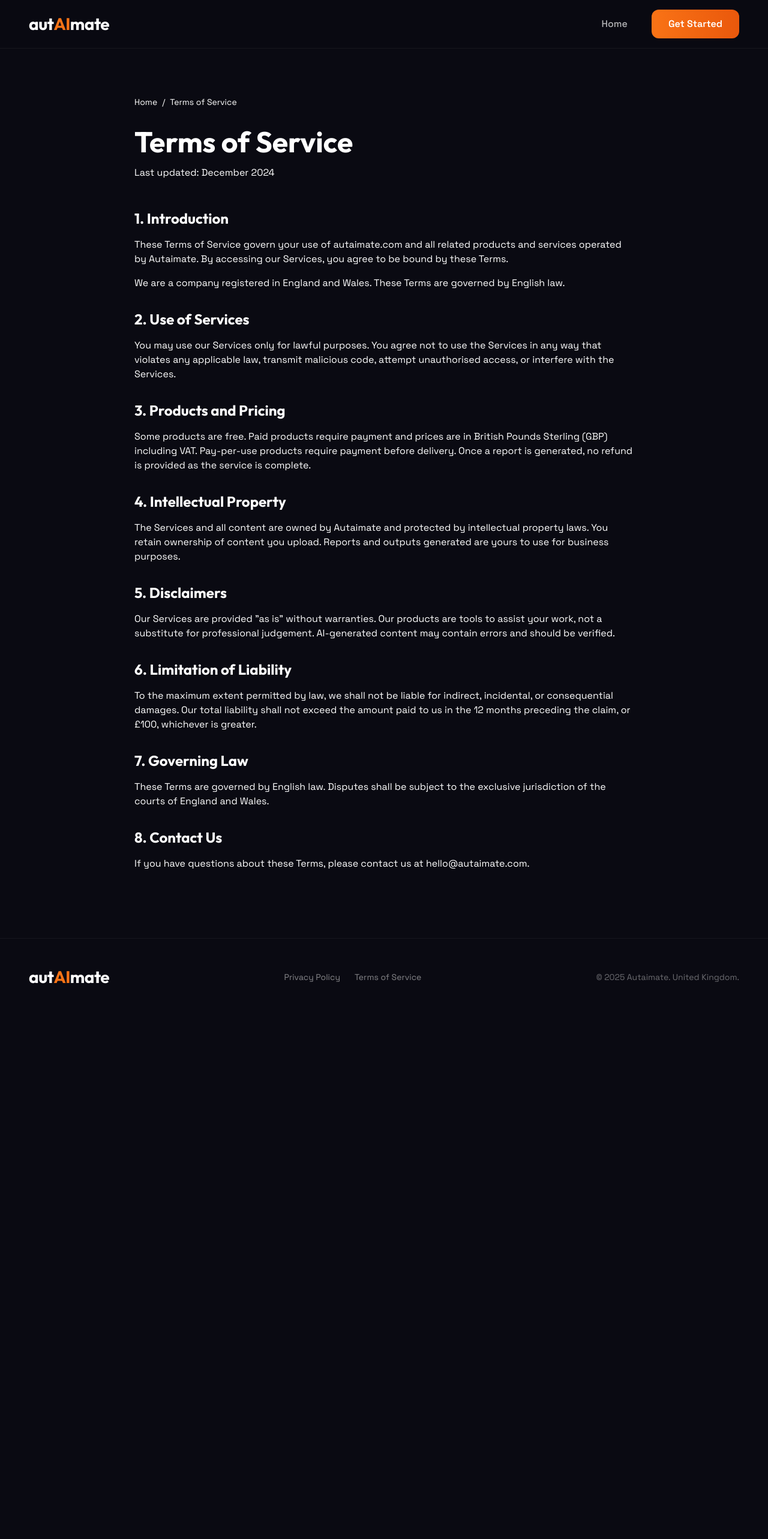
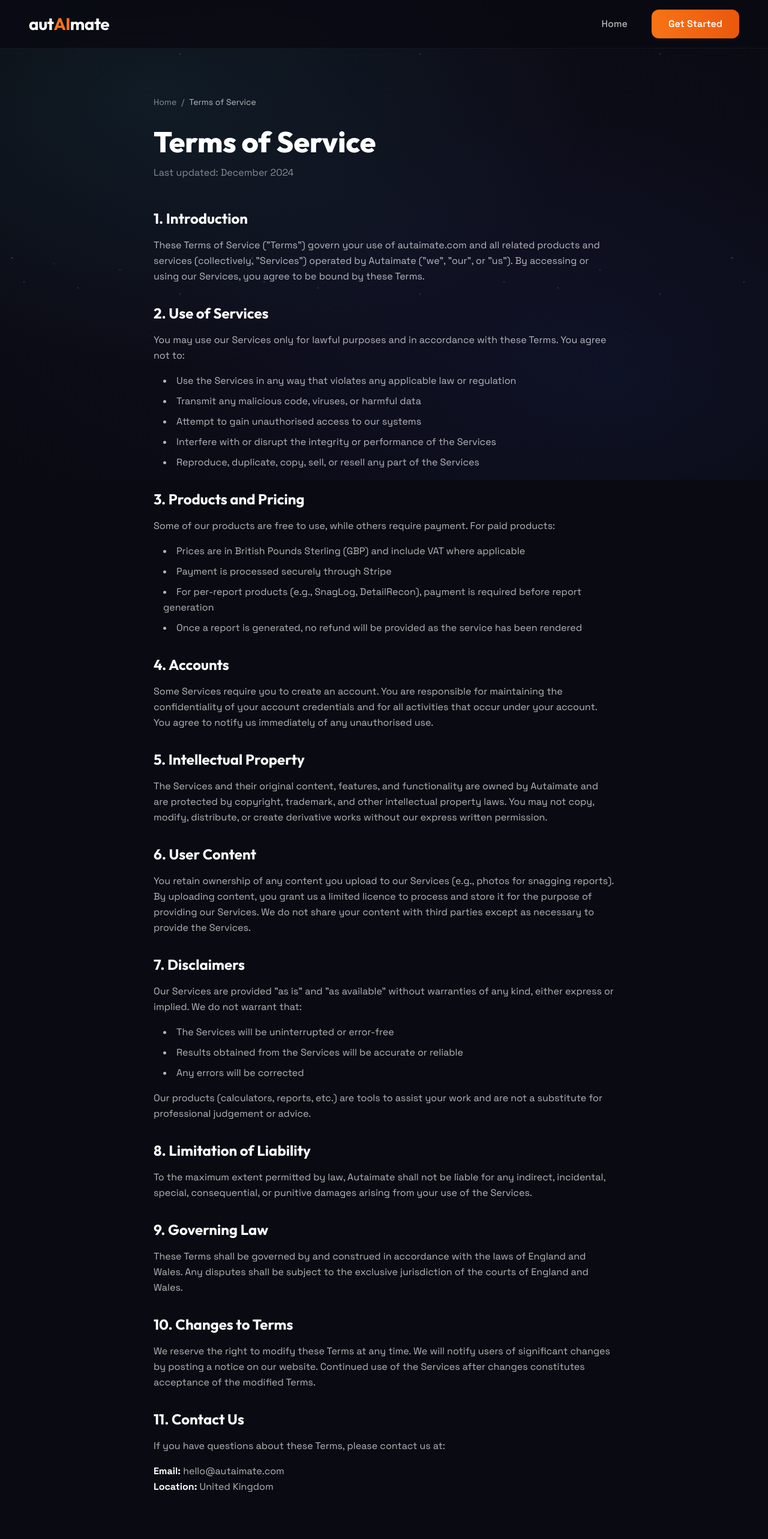
Before and after one commit to Agricog/autaimate, a React (Vite) app: page /terms in a window 1280 px wide. Shown: the top 2566 px of the page at 60% size. Before the commit the page ends 1693 px from the top, so only its background shows below. Built offline with nearby package versions, Linux system fonts and the light colour scheme.

Commit message:
Update Terms.tsx

```diff
--- a/src/pages/Terms.tsx
+++ b/src/pages/Terms.tsx
@@ -10,62 +10,99 @@ export default function Terms() {
 
   return (
     <Layout>
-      <section className="pt-32 lg:pt-40 pb-20 lg:pb-28">
-        <div className="max-w-4xl mx-auto px-6 lg:px-8">
+      <div className="cosmic-bg" />
+      <div className="stars" />
+      <section className="pt-32 lg:pt-40 pb-20 px-6 lg:px-12">
+        <div className="max-w-3xl mx-auto">
           <nav className="mb-8">
-            <ol className="flex items-center gap-2 text-sm">
-              <li><Link to="/" className="text-surface-500 hover:text-brand-600">Home</Link></li>
-              <li className="text-surface-400">/</li>
-              <li className="text-surface-700">Terms of Service</li>
+            <ol className="flex gap-2 text-sm text-white/50">
+              <li><Link to="/" className="hover:text-orange-500">Home</Link></li>
+              <li>/</li>
+              <li className="text-white/70">Terms of Service</li>
             </ol>
           </nav>
 
-          <h1 className="font-display text-4xl lg:text-5xl font-bold text-surface-900 mb-4">Terms of Service</h1>
-          <p className="text-surface-500 mb-12">Last updated: December 2024</p>
+          <h1 className="font-display text-4xl lg:text-5xl font-extrabold mb-4">Terms of Service</h1>
+          <p className="text-white/50 mb-12">Last updated: December 2024</p>
 
-          <div className="prose prose-lg max-w-none">
-            <div className="space-y-8 text-surface-600">
+          <div className="space-y-8 text-white/70 leading-relaxed">
             <section>
-                <h2 className="font-display text-2xl font-bold text-surface-900 mb-4">1. Introduction</h2>
-                <p>These Terms of Service govern your use of autaimate.com and all related products and services operated by Autaimate. By accessing our Services, you agree to be bound by these Terms.</p>
-                <p className="mt-4">We are a company registered in England and Wales. These Terms are governed by English law.</p>
+              <h2 className="font-display text-2xl font-bold text-white mb-4">1. Introduction</h2>
+              <p>These Terms of Service ("Terms") govern your use of autaimate.com and all related products and services (collectively, "Services") operated by Autaimate ("we", "our", or "us"). By accessing or using our Services, you agree to be bound by these Terms.</p>
             </section>
 
             <section>
-                <h2 className="font-display text-2xl font-bold text-surface-900 mb-4">2. Use of Services</h2>
-                <p>You may use our Services only for lawful purposes. You agree not to use the Services in any way that violates any applicable law, transmit malicious code, attempt unauthorised access, or interfere with the Services.</p>
+              <h2 className="font-display text-2xl font-bold text-white mb-4">2. Use of Services</h2>
+              <p className="mb-4">You may use our Services only for lawful purposes and in accordance with these Terms. You agree not to:</p>
+              <ul className="list-disc list-inside space-y-2 ml-4">
+                <li>Use the Services in any way that violates any applicable law or regulation</li>
+                <li>Transmit any malicious code, viruses, or harmful data</li>
+                <li>Attempt to gain unauthorised access to our systems</li>
+                <li>Interfere with or disrupt the integrity or performance of the Services</li>
+                <li>Reproduce, duplicate, copy, sell, or resell any part of the Services</li>
+              </ul>
             </section>
 
             <section>
-                <h2 className="font-display text-2xl font-bold text-surface-900 mb-4">3. Products and Pricing</h2>
-                <p>Some products are free. Paid products require payment and prices are in British Pounds Sterling (GBP) including VAT. Pay-per-use products require payment before delivery. Once a report is generated, no refund is provided as the service is complete.</p>
+              <h2 className="font-display text-2xl font-bold text-white mb-4">3. Products and Pricing</h2>
+              <p className="mb-4">Some of our products are free to use, while others require payment. For paid products:</p>
+              <ul className="list-disc list-inside space-y-2 ml-4">
+                <li>Prices are in British Pounds Sterling (GBP) and include VAT where applicable</li>
+                <li>Payment is processed securely through Stripe</li>
+                <li>For per-report products (e.g., SnagLog, DetailRecon), payment is required before report generation</li>
+                <li>Once a report is generated, no refund will be provided as the service has been rendered</li>
+              </ul>
             </section>
 
             <section>
-                <h2 className="font-display text-2xl font-bold text-surface-900 mb-4">4. Intellectual Property</h2>
-                <p>The Services and all content are owned by Autaimate and protected by intellectual property laws. You retain ownership of content you upload. Reports and outputs generated are yours to use for business purposes.</p>
+              <h2 className="font-display text-2xl font-bold text-white mb-4">4. Accounts</h2>
+              <p>Some Services require you to create an account. You are responsible for maintaining the confidentiality of your account credentials and for all activities that occur under your account. You agree to notify us immediately of any unauthorised use.</p>
             </section>
 
             <section>
-                <h2 className="font-display text-2xl font-bold text-surface-900 mb-4">5. Disclaimers</h2>
-                <p>Our Services are provided "as is" without warranties. Our products are tools to assist your work, not a substitute for professional judgement. AI-generated content may contain errors and should be verified.</p>
+              <h2 className="font-display text-2xl font-bold text-white mb-4">5. Intellectual Property</h2>
+              <p>The Services and their original content, features, and functionality are owned by Autaimate and are protected by copyright, trademark, and other intellectual property laws. You may not copy, modify, distribute, or create derivative works without our express written permission.</p>
             </section>
 
             <section>
-                <h2 className="font-display text-2xl font-bold text-surface-900 mb-4">6. Limitation of Liability</h2>
-                <p>To the maximum extent permitted by law, we shall not be liable for indirect, incidental, or consequential damages. Our total liability shall not exceed the amount paid to us in the 12 months preceding the claim, or £100, whichever is greater.</p>
+              <h2 className="font-display text-2xl font-bold text-white mb-4">6. User Content</h2>
+              <p>You retain ownership of any content you upload to our Services (e.g., photos for snagging reports). By uploading content, you grant us a limited licence to process and store it for the purpose of providing our Services. We do not share your content with third parties except as necessary to provide the Services.</p>
             </section>
 
             <section>
-                <h2 className="font-display text-2xl font-bold text-surface-900 mb-4">7. Governing Law</h2>
-                <p>These Terms are governed by English law. Disputes shall be subject to the exclusive jurisdiction of the courts of England and Wales.</p>
+              <h2 className="font-display text-2xl font-bold text-white mb-4">7. Disclaimers</h2>
+              <p className="mb-4">Our Services are provided "as is" and "as available" without warranties of any kind, either express or implied. We do not warrant that:</p>
+              <ul className="list-disc list-inside space-y-2 ml-4">
+                <li>The Services will be uninterrupted or error-free</li>
+                <li>Results obtained from the Services will be accurate or reliable</li>
+                <li>Any errors will be corrected</li>
+              </ul>
+              <p className="mt-4">Our products (calculators, reports, etc.) are tools to assist your work and are not a substitute for professional judgement or advice.</p>
             </section>
 
             <section>
-                <h2 className="font-display text-2xl font-bold text-surface-900 mb-4">8. Contact Us</h2>
-                <p>If you have questions about these Terms, please contact us at hello@autaimate.com.</p>
+              <h2 className="font-display text-2xl font-bold text-white mb-4">8. Limitation of Liability</h2>
+              <p>To the maximum extent permitted by law, Autaimate shall not be liable for any indirect, incidental, special, consequential, or punitive damages arising from your use of the Services.</p>
             </section>
-            </div>
+
+            <section>
+              <h2 className="font-display text-2xl font-bold text-white mb-4">9. Governing Law</h2>
+              <p>These Terms shall be governed by and construed in accordance with the laws of England and Wales. Any disputes shall be subject to the exclusive jurisdiction of the courts of England and Wales.</p>
+            </section>
+
+            <section>
+              <h2 className="font-display text-2xl font-bold text-white mb-4">10. Changes to Terms</h2>
+              <p>We reserve the right to modify these Terms at any time. We will notify users of significant changes by posting a notice on our website. Continued use of the Services after changes constitutes acceptance of the modified Terms.</p>
+            </section>
+
+            <section>
+              <h2 className="font-display text-2xl font-bold text-white mb-4">11. Contact Us</h2>
+              <p>If you have questions about these Terms, please contact us at:</p>
+              <p className="mt-4">
+                <strong className="text-white">Email:</strong> hello@autaimate.com<br />
+                <strong className="text-white">Location:</strong> United Kingdom
+              </p>
+            </section>
           </div>
         </div>
       </section>
```
Lines whose indentation alone changed are shown as unchanged.
